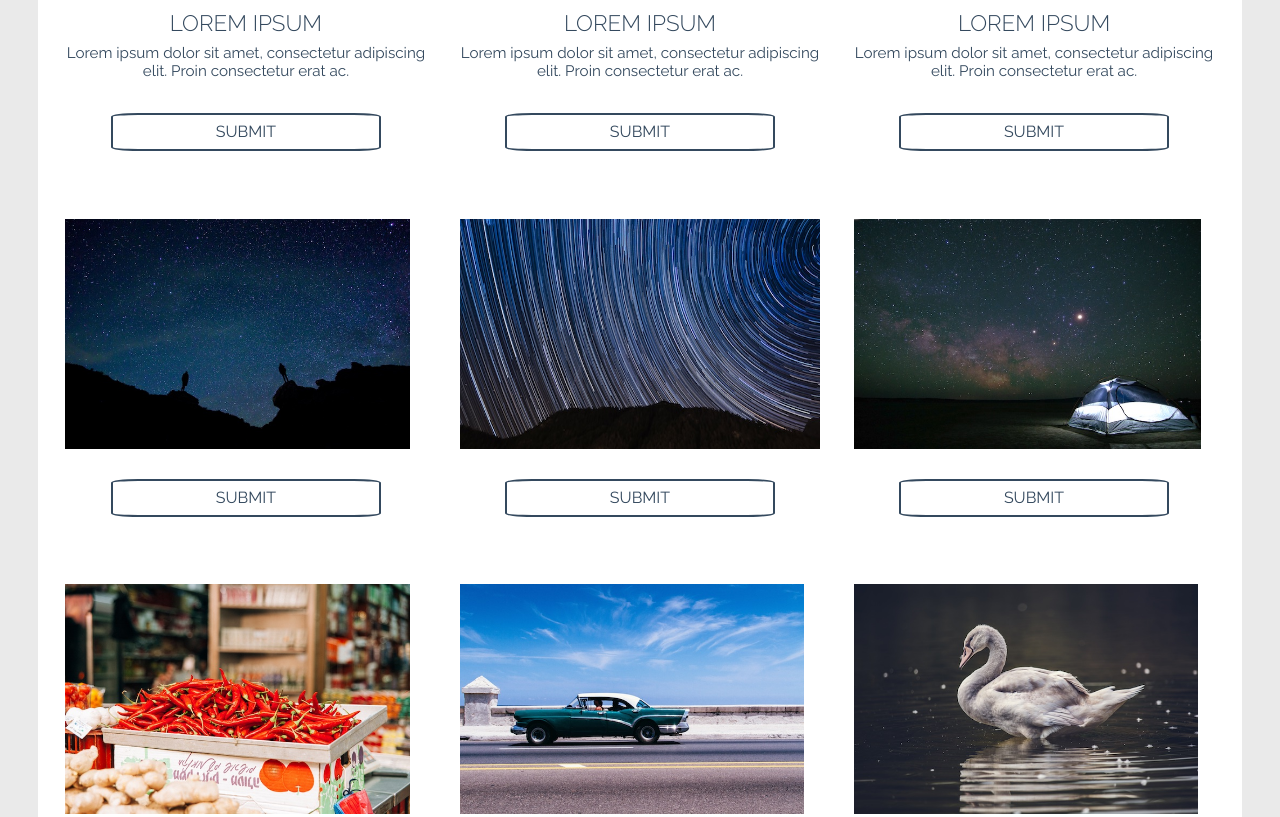
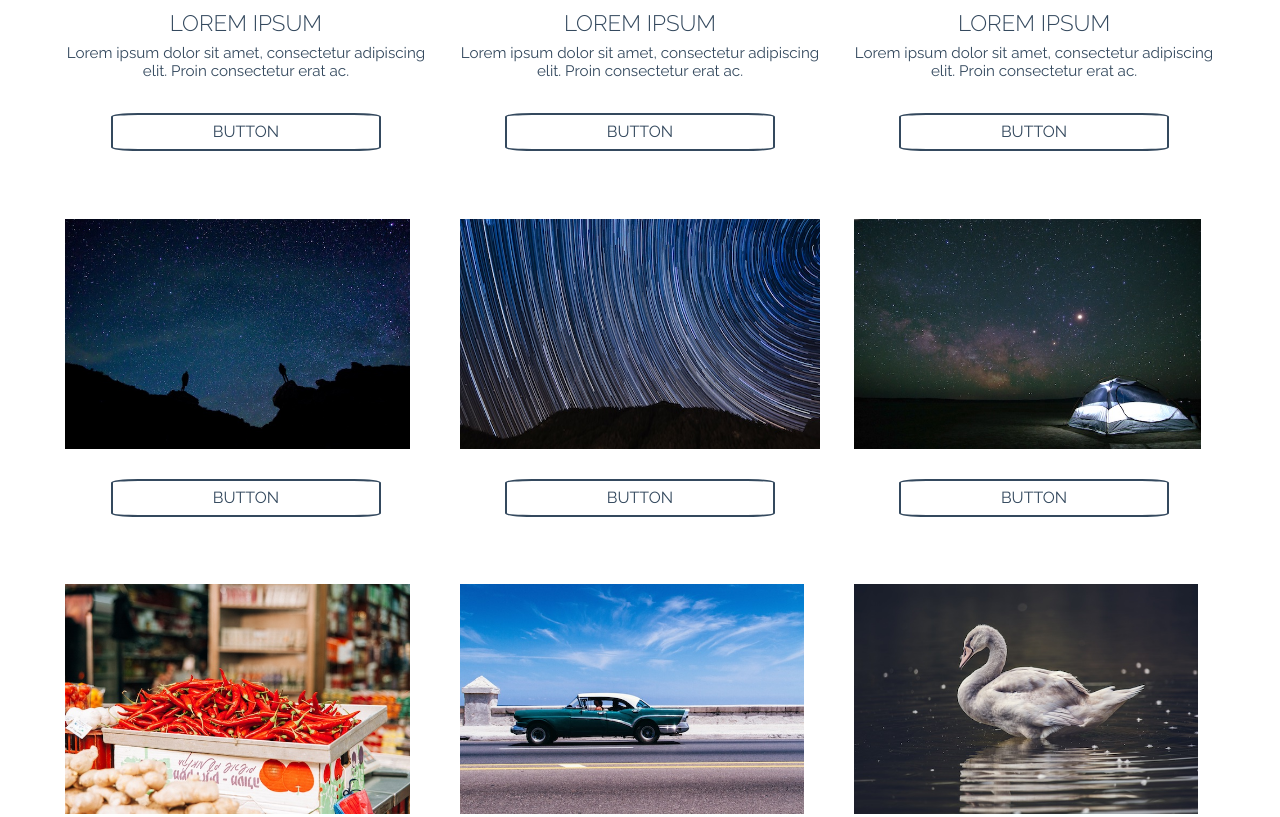
Before and after one commit to abhishekjakhar/gallery, a plain HTML site: page index.html in a window 1280 px wide. Shown: the part 467-1284 px from the top of the page. Drawn offline with Linux system fonts and the light colour scheme.

```diff
--- a/css/main.css
+++ b/css/main.css
@@ -14,7 +14,6 @@ body {
     font-family: 'Raleway', sans-serif;
     font-size: 1em;
     line-height: 1.5;
-    background: #eaeaea;
     color: #34495e;
 }
 
@@ -213,8 +212,6 @@ p {
     opacity: 1;
 }
 
-
-
 /****** IMAGE TRANSITION & TRANSFORM ******/
 
 /***************** ROW 1 *****************/
--- a/index.html
+++ b/index.html
@@ -5,16 +5,13 @@
         <link href="https://fonts.googleapis.com/css?family=Share+Tech+Mono" rel="stylesheet">
         <link href="https://fonts.googleapis.com/css?family=Raleway:300,300i,400,400i,600,800" rel="stylesheet">
         <link rel="stylesheet" href="css/main.css" type="text/css">
-        <link rel="stylesheet" href="css/queries.css" type="text/css">
         <title>Transition Gallery</title>
     </head>
     <div class="wrapper">
 
         <header class="main-header">
             <img class="logo" src="img/camera.svg">
-            <h1 class="hero-text">
-            Transition <span>Gallery</span>
-            </h1>
+            <h1 class="hero-text">Transition <span>Gallery</span></h1>
         </header>
 
         <div class="main-content clearfix">
@@ -28,7 +25,7 @@
                 <div class="photo-description">
                     <h3>Lorem Ipsum</h3>
                     <p>Lorem ipsum dolor sit amet, consectetur adipiscing elit. Proin consectetur erat ac.</p>
-                    <a href="#" class="btn">Submit</a>
+                    <a href="#" class="btn">Button</a>
                 </div>
             </div>
 
@@ -39,7 +36,7 @@
                 <div class="photo-description">
                     <h3>Lorem Ipsum</h3>
                     <p>Lorem ipsum dolor sit amet, consectetur adipiscing elit. Proin consectetur erat ac.</p>
-                    <a href="#" class="btn">Submit</a>
+                    <a href="#" class="btn">Button</a>
                 </div>
             </div>
 
@@ -50,7 +47,7 @@
                 <div class="photo-description">
                     <h3>Lorem Ipsum</h3>
                     <p>Lorem ipsum dolor sit amet, consectetur adipiscing elit. Proin consectetur erat ac.</p>
-                    <a href="#" class="btn">Submit</a>
+                    <a href="#" class="btn">Button</a>
                 </div>
             </div>
 
@@ -64,7 +61,7 @@
                         <p>Lorem ipsum dolor sit amet, consectetur adipiscing elit. Proin consectetur erat ac.</p>
                     </figcaption>
                 </figure>
-                <a href="#" class="btn">Submit</a>
+                <a href="#" class="btn">Button</a>
             </div>
 
             <div class="photo-container">
@@ -75,7 +72,7 @@
                         <p>Lorem ipsum dolor sit amet, consectetur adipiscing elit. Proin consectetur erat ac.</p>
                     </figcaption>
                 </figure>
-                <a href="#" class="btn">Submit</a>
+                <a href="#" class="btn">Button</a>
             </div>
 
             <div class="photo-container">
@@ -86,7 +83,7 @@
                         <p>Lorem ipsum dolor sit amet, consectetur adipiscing elit. Proin consectetur erat ac.</p>
                     </figcaption>
                 </figure>
-                <a href="#" class="btn">Submit</a>
+                <a href="#" class="btn">Button</a>
             </div>
 
             <!-- Translate -->
@@ -97,7 +94,7 @@
                     <figcaption class="photo-overlay">
                         <h3>Lorem Ipsum</h3>
                         <p>Lorem ipsum dolor sit amet, consectetur adipiscing elit. Proin consectetur erat ac.</p>
-                        <a href="#" class="btn">Submit</a>
+                        <a href="#" class="btn">Button</a>
                     </figcaption>
                 </figure>
             </div>
@@ -108,7 +105,7 @@
                     <figcaption class="photo-overlay">
                         <h3>Lorem Ipsum</h3>
                         <p>Lorem ipsum dolor sit amet, consectetur adipiscing elit. Proin consectetur erat ac.</p>
-                        <a href="#" class="btn">Submit</a>
+                        <a href="#" class="btn">Button</a>
                     </figcaption>
                 </figure>
             </div>
@@ -119,7 +116,7 @@
                     <figcaption class="photo-overlay">
                         <h3>Lorem Ipsum</h3>
                         <p>Lorem ipsum dolor sit amet, consectetur adipiscing elit. Proin consectetur erat ac.</p>
-                        <a href="#" class="btn">Submit</a>
+                        <a href="#" class="btn">Button</a>
                     </figcaption>
                 </figure>
             </div>
@@ -132,7 +129,7 @@
                         <figcaption class="photo-overlay side-b">
                             <h3>Lorem Ipsum</h3>
                             <p>Lorem ipsum dolor sit amet, consectetur adipiscing elit. Proin consectetur erat ac.</p>
-                            <a href="#" class="btn">Download</a>
+                            <a href="#" class="btn">Button</a>
                         </figcaption>
                     </figure>
                 </div>
@@ -143,7 +140,7 @@
                         <figcation class="photo-overlay side-b">
                             <h3>Lorem Ipsum</h3>
                             <p>Lorem ipsum dolor sit amet, consectetur adipiscing elit. Proin consectetur erat ac.</p>
-                            <a href="#" class="btn">Download</a>
+                            <a href="#" class="btn">Button</a>
                         </figcation>
                     </figure>
                 </div>
@@ -154,12 +151,10 @@
                         <figcation class="photo-overlay side-b">
                             <h3>Lorem Ipsum</h3>
                             <p>Lorem ipsum dolor sit amet, consectetur adipiscing elit. Proin consectetur erat ac.</p>
-                            <a href="#" class="btn">Download</a>
+                            <a href="#" class="btn">Button</a>
                         </figcation>
                     </figure>
                 </div>
         </div>
-
     </div>
-
 </html>
```
Also changed, not shown: css/queries.css (deleted), img/download.svg (deleted).
